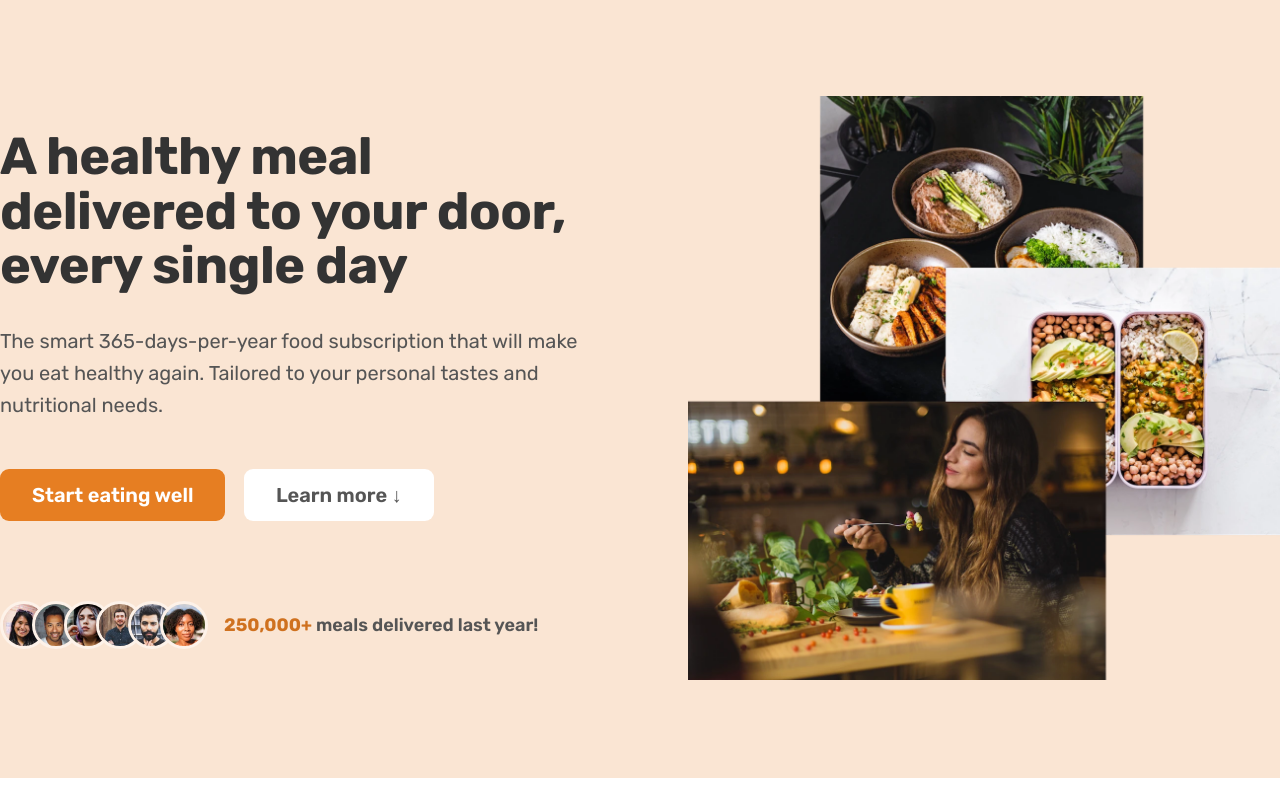
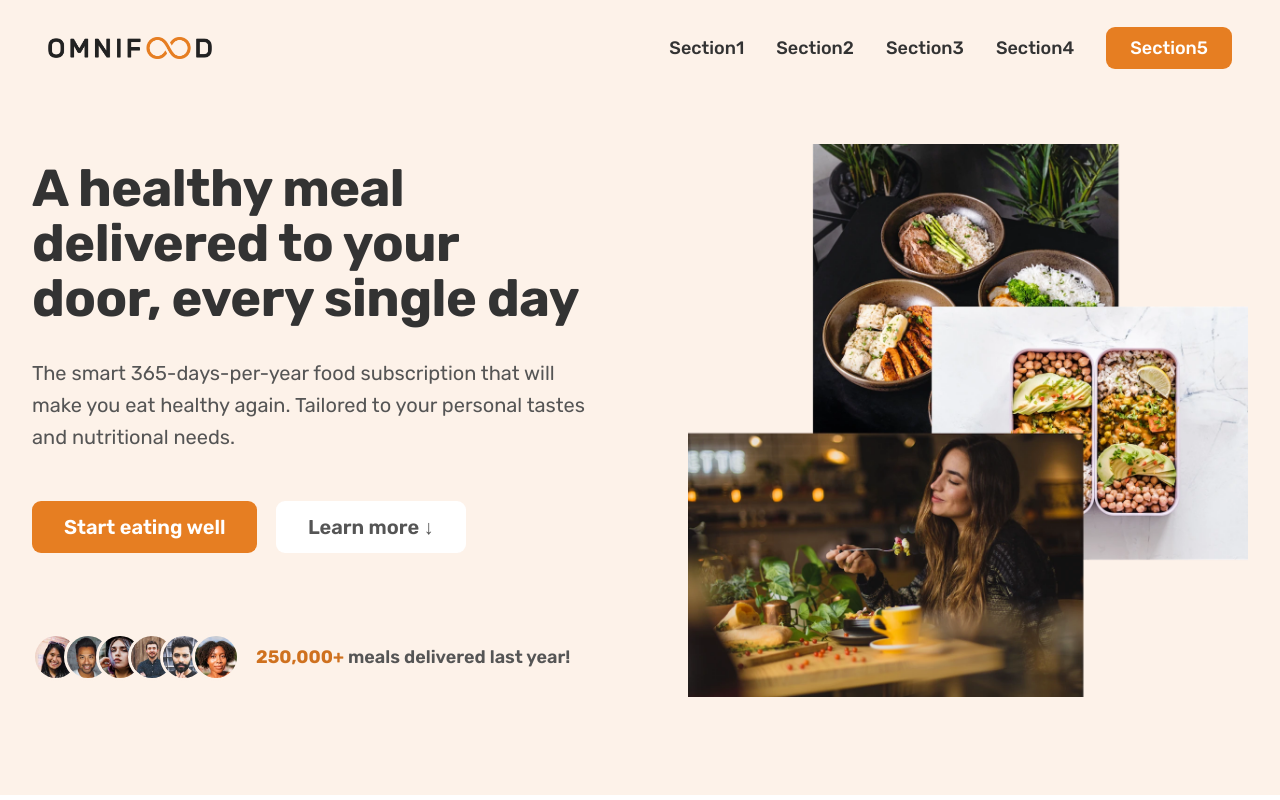
Before and after one commit to atefehbakhshi/Food-delivery, a plain HTML site: page index.html in a window 1280 px wide. Drawn offline with Linux system fonts and the light colour scheme.

Commit message:
feat: header

```diff
--- a/css/style.css
+++ b/css/style.css
@@ -6,9 +6,14 @@
 
 - Font weights
 Default: 400
+Medium: 500
+Semi-bold: 600
+Bold: 700
 
 - Line heights
 Default: 1
+Small: 1.05
+Paragraph: 1.6
 
 --- 02 COLORS
 
@@ -23,6 +28,8 @@ Default: 1
 --- 03 SHADOWS
 
 --- 04 BORDER-RADIUS
+
+Default: 9px
 
 --- 05 WHITESPACE
 
@@ -47,19 +54,9 @@ body {
   color: #555;
 }
 
-.section-hero {
-  background-color: #fae5d3;
-  padding: 9.6rem 0;
-}
-
-.hero {
-  max-width: 130rem;
-  margin: 0 auto;
-  display: grid;
-  grid-template-columns: 1fr 1fr;
-  gap: 9.6rem;
-  align-items: center;
-}
+/* ************************* */
+/* GENERAL REUSABLE COMPONENTS */
+/* ************************* */
 
 .heading-primary {
   font-size: 5.2rem;
@@ -68,12 +65,6 @@ body {
   color: #333;
   letter-spacing: -0.5px;
   margin-bottom: 3.2rem;
-}
-
-.hero-description {
-  font-size: 2rem;
-  line-height: 1.6;
-  margin-bottom: 4.8rem;
 }
 
 .btn:link,
@@ -110,12 +101,92 @@ body {
   box-shadow: inset 0 0 0 3px #fff;
 }
 
+.margin-right-sm {
+  margin-right: 1.6rem;
+}
+
+/* ************************* */
+/* HEADER */
+/* ************************* */
+
+.header {
+  display: flex;
+  justify-content: space-between;
+  align-items: center;
+  background-color: #fdf2e9;
+  height: 9.6rem;
+  padding: 0 4.8rem;
+}
+
+.logo {
+  height: 2.2rem;
+}
+
+/* ************************* */
+/* NAVIGATION */
+/* ************************* */
+.main-nav-list {
+  list-style: none;
+  display: flex;
+  align-items: center;
+  gap: 3.2rem;
+}
+
+.main-nav-link:link,
+.main-nav-link:visited {
+  display: inline-block;
+  text-decoration: none;
+  color: #333;
+  font-weight: 500;
+  font-size: 1.8rem;
+  transition: all 0.3s;
+}
+
+.main-nav-link:hover,
+.main-nav-link:active {
+  color: #cf711f;
+}
+
+.main-nav-link.nav-cta:link,
+.main-nav-link.nav-cta:visited {
+  padding: 1.2rem 2.4rem;
+  border-radius: 9px;
+  color: #fff;
+  background-color: #e67e22;
+}
+
+.main-nav-link.nav-cta:hover,
+.main-nav-link.nav-cta:active {
+  background-color: #cf711f;
+}
+
+/* ************************* */
+/* HERO SECTION */
+/* ************************* */
+
+.section-hero {
+  background-color: #fdf2e9;
+  padding: 4.8rem 0 9.6rem 0;
+}
+
+.hero {
+  max-width: 130rem;
+  margin: 0 auto;
+  padding: 0 3.2rem;
+  display: grid;
+  grid-template-columns: 1fr 1fr;
+  gap: 9.6rem;
+  align-items: center;
+}
+
+.hero-description {
+  font-size: 2rem;
+  line-height: 1.6;
+  margin-bottom: 4.8rem;
+}
+
 .hero-img {
   width: 100%;
-}
-
-.margin-right-sm {
-  margin-right: 1.6rem;
 }
 
 .delivered-meals {
--- a/index.html
+++ b/index.html
@@ -17,6 +17,20 @@
     <title>Omnifood</title>
   </head>
   <body>
+    <header class="header">
+      <img src="img/omnifood-logo.png" alt="Omnifood logo" class="logo" />
+      <nav class="main-nav">
+        <ul class="main-nav-list">
+          <li><a href="#" class="main-nav-link">Section1</a></li>
+          <li><a href="#" class="main-nav-link">Section2</a></li>
+          <li><a href="#" class="main-nav-link">Section3</a></li>
+          <li><a href="#" class="main-nav-link">Section4</a></li>
+          <li><a href="#" class="main-nav-link nav-cta">Section5</a></li>
+        </ul>
+      </nav>
+    </header>
+
+    <main>
       <section class="section-hero">
         <div class="hero">
           <div class="hero-text-box">
@@ -24,9 +38,9 @@
               A healthy meal delivered to your door, every single day
             </h1>
             <p class="hero-description">
-            The smart 365-days-per-year food subscription that will make you eat
-            healthy again. Tailored to your personal tastes and nutritional
-            needs.
+              The smart 365-days-per-year food subscription that will make you
+              eat healthy again. Tailored to your personal tastes and
+              nutritional needs.
             </p>
             <a href="#" class="btn btn--full margin-right-sm"
               >Start eating well</a
@@ -55,5 +69,6 @@
           </div>
         </div>
       </section>
+    </main>
   </body>
 </html>
```
Also changed, not shown: img/omnifood-logo.png (added). Lines whose indentation alone changed are shown as unchanged.
